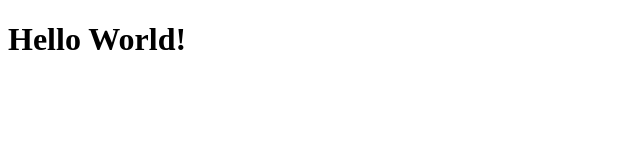
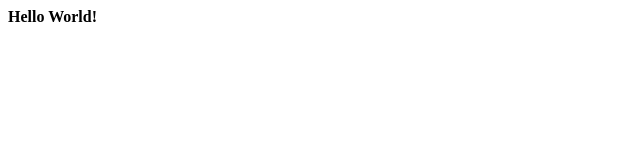
Before and after one commit to zeldow010/website-test, a plain HTML site: page index.html in a window 1280 px wide. Shown: the whole page, without its empty margins (0-640 px from the left). Drawn offline with Linux system fonts and the light colour scheme.

Commit message:
Update index.html

```diff
--- a/index.html
+++ b/index.html
@@ -5,10 +5,8 @@
 		<meta name="format-detection" content="telephone=no">
 		<meta name="viewport" content="width=device-width; initial-scale=1.0; maximum-scale=1.0; user-scalable=no;">
 		<meta http-equiv="X-UA-Compatible" content="IE=9; IE=8; IE=7; IE=EDGE" />
-
-		<title>UYCB Newsletter</title>
-  </head>
-  <body>
-    <h1>Hello World!</h1>
-  </body>
+  	</head>
+  	<body>
+    	<b>Hello World!</b>
+  	</body>
 </html>
```
